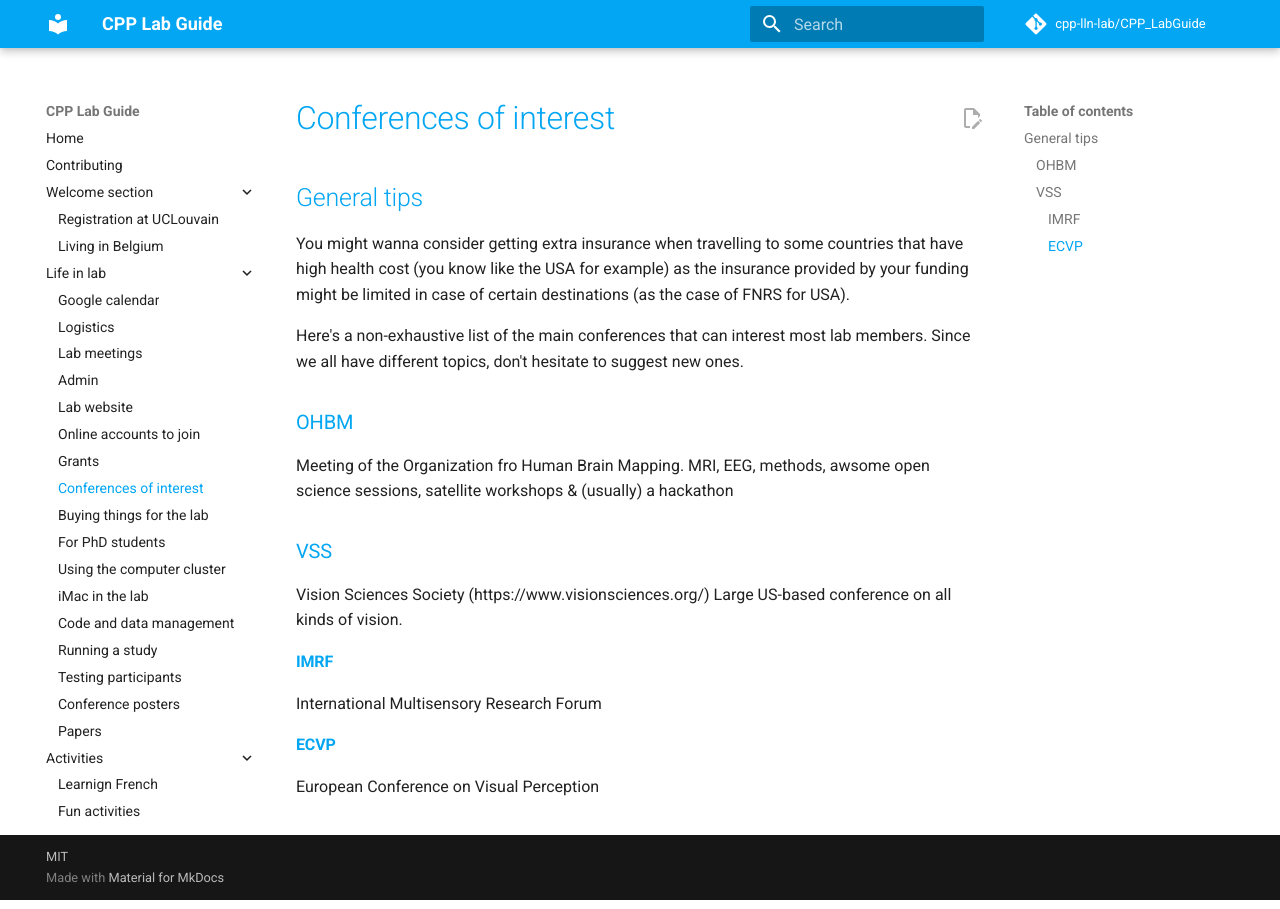
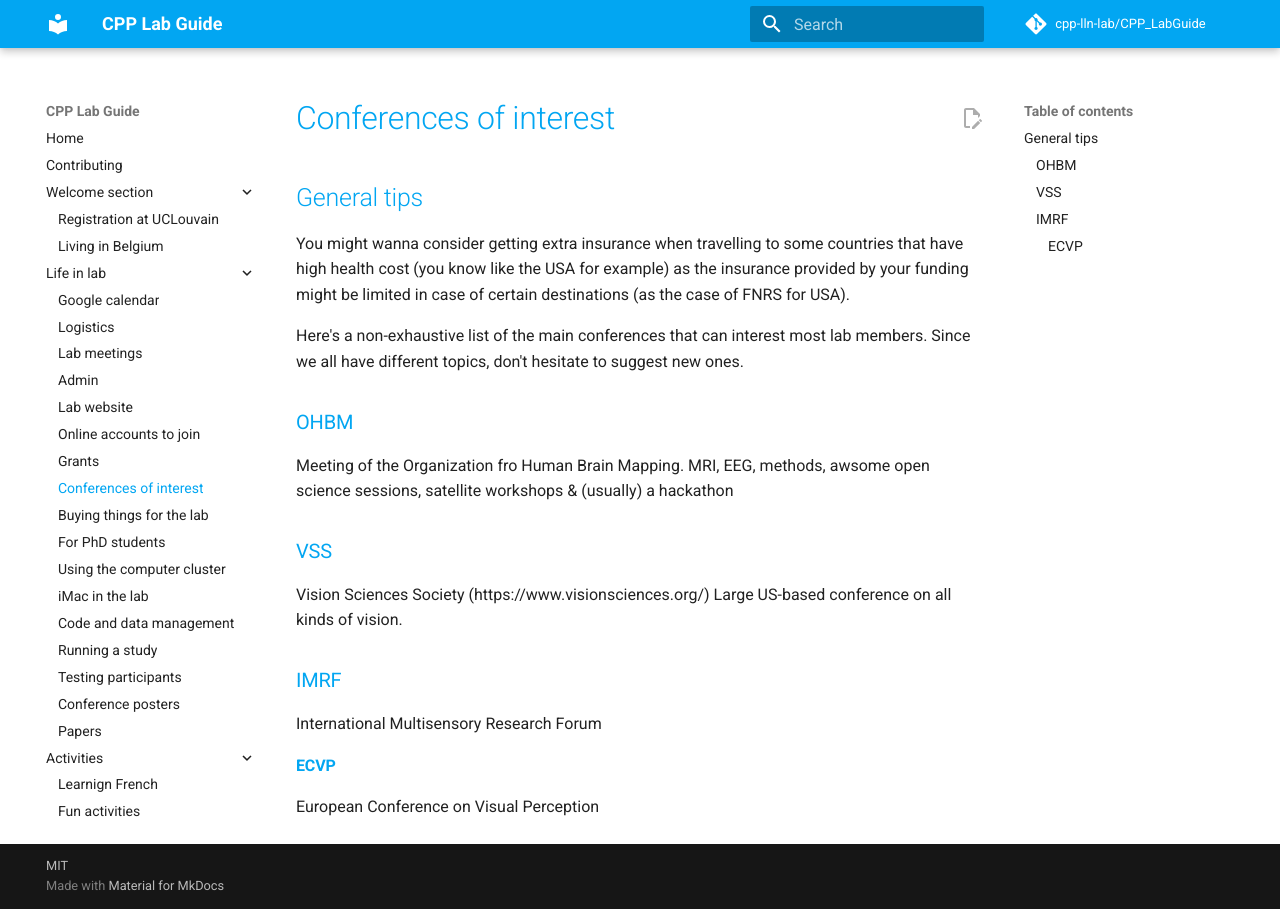
Before and after one commit to cpp-lln-lab/CPP_LabGuide, an MkDocs documentation site: the page built from doc/conferences_of_interest.md, in a window 1280 px wide. Built offline with MkDocs 1.6.1 and Material for MkDocs 9.7.7, drawn with Linux system fonts in a browser that asks for light colours; comment, search, counter and statistics services are not loaded.

```diff
--- a/doc/conferences_of_interest.md
+++ b/doc/conferences_of_interest.md
@@ -14,7 +14,7 @@ MRI, EEG, methods, awsome open science sessions, satellite workshops & (usually)
 Vision Sciences Society (https://www.visionsciences.org/)
 Large US-based conference on all kinds of vision.
 
-#### IMRF
+### IMRF
 International Multisensory Research Forum
 
 #### ECVP
```
